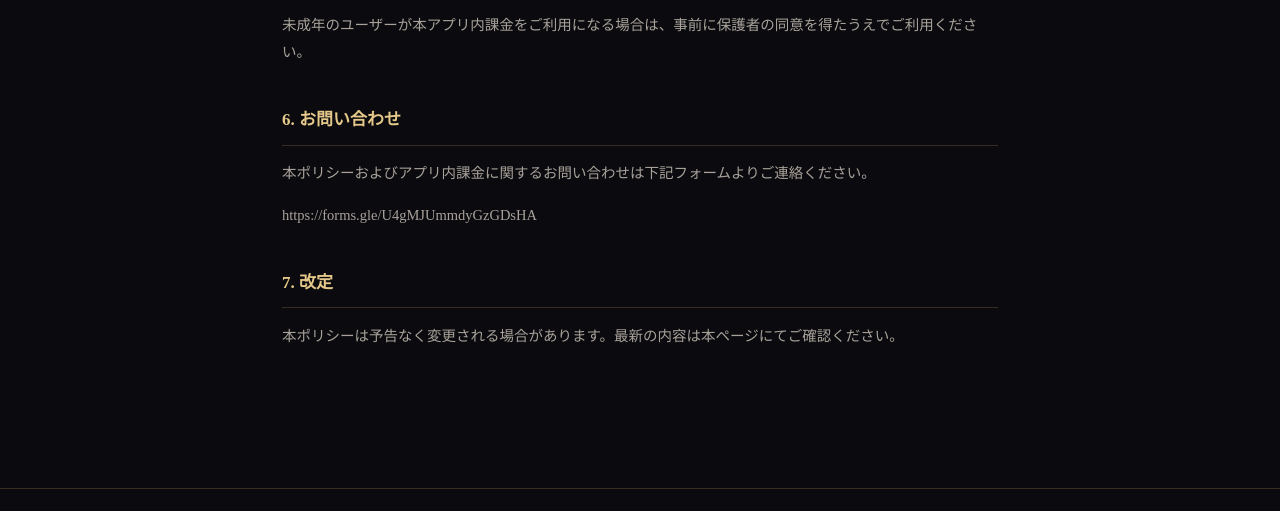
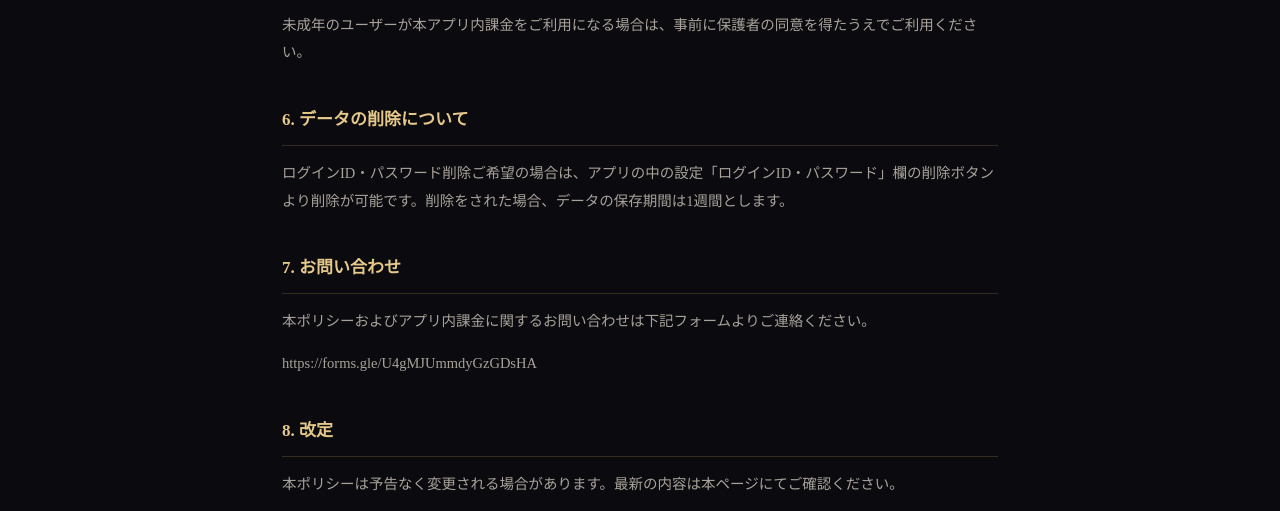
Before and after one commit to Inhabitant-of-Earth/THE-COLLECTION, a plain HTML site: page privacy.html in a window 1280 px wide. Shown: the part 1997-2508 px from the top of the page. Drawn offline with nearby package versions, Linux system fonts and the light colour scheme.

Commit message:
プライバシーポリシーにログインID・パスワード削除に関する条項を追加
Co-Authored-By: Claude Sonnet 5 <noreply@anthropic.com>

```diff
--- a/privacy.html
+++ b/privacy.html
@@ -103,13 +103,20 @@
   </div>
 
   <div class="policy-section">
-    <h2>6. お問い合わせ</h2>
+    <h2>6. データの削除について</h2>
+    <p>
+      ログインID・パスワード削除ご希望の場合は、アプリの中の設定「ログインID・パスワード」欄の削除ボタンより削除が可能です。削除をされた場合、データの保存期間は1週間とします。
+    </p>
+  </div>
+
+  <div class="policy-section">
+    <h2>7. お問い合わせ</h2>
     <p>本ポリシーおよびアプリ内課金に関するお問い合わせは下記フォームよりご連絡ください。</p>
     <p><a href="https://forms.gle/U4gMJUmmdyGzGDsHA">https://forms.gle/U4gMJUmmdyGzGDsHA</a></p>
   </div>
 
   <div class="policy-section">
-    <h2>7. 改定</h2>
+    <h2>8. 改定</h2>
     <p>
       本ポリシーは予告なく変更される場合があります。最新の内容は本ページにてご確認ください。
     </p>
```
